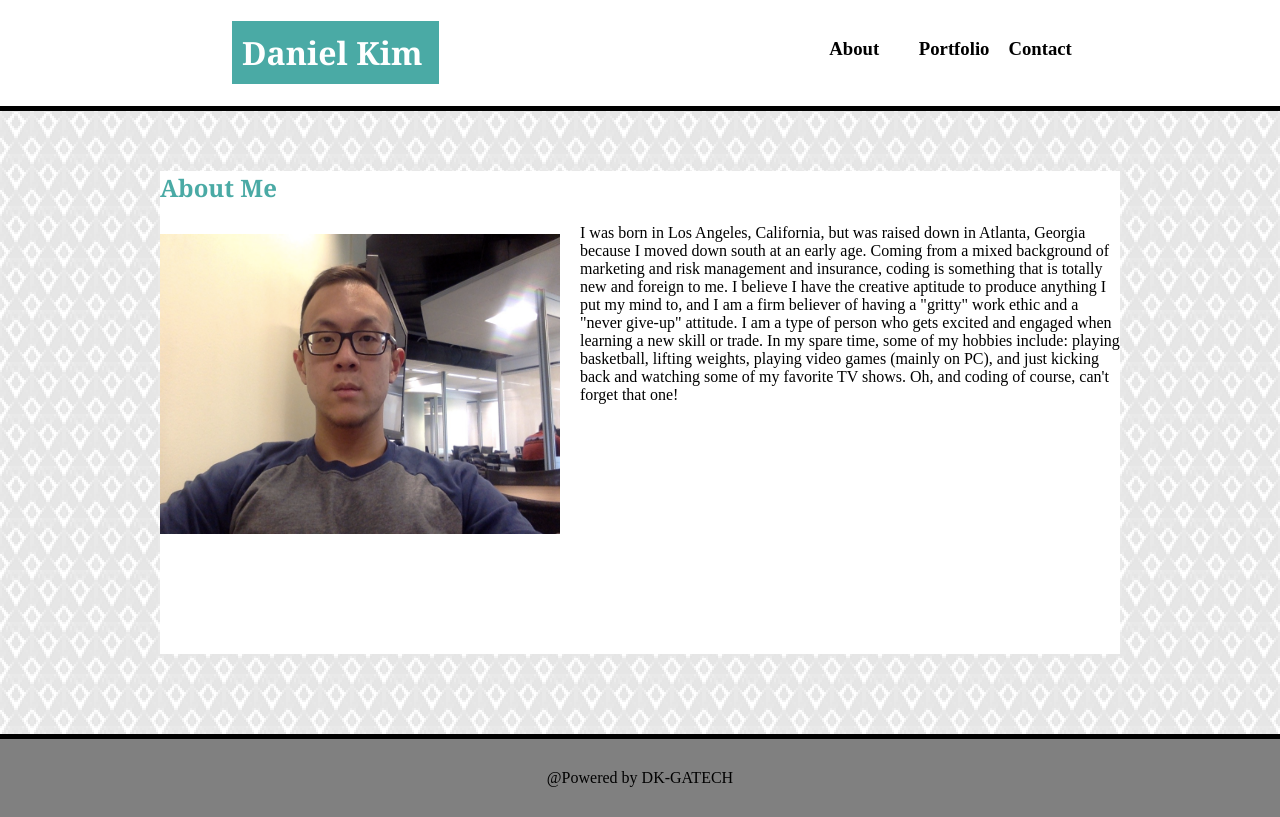
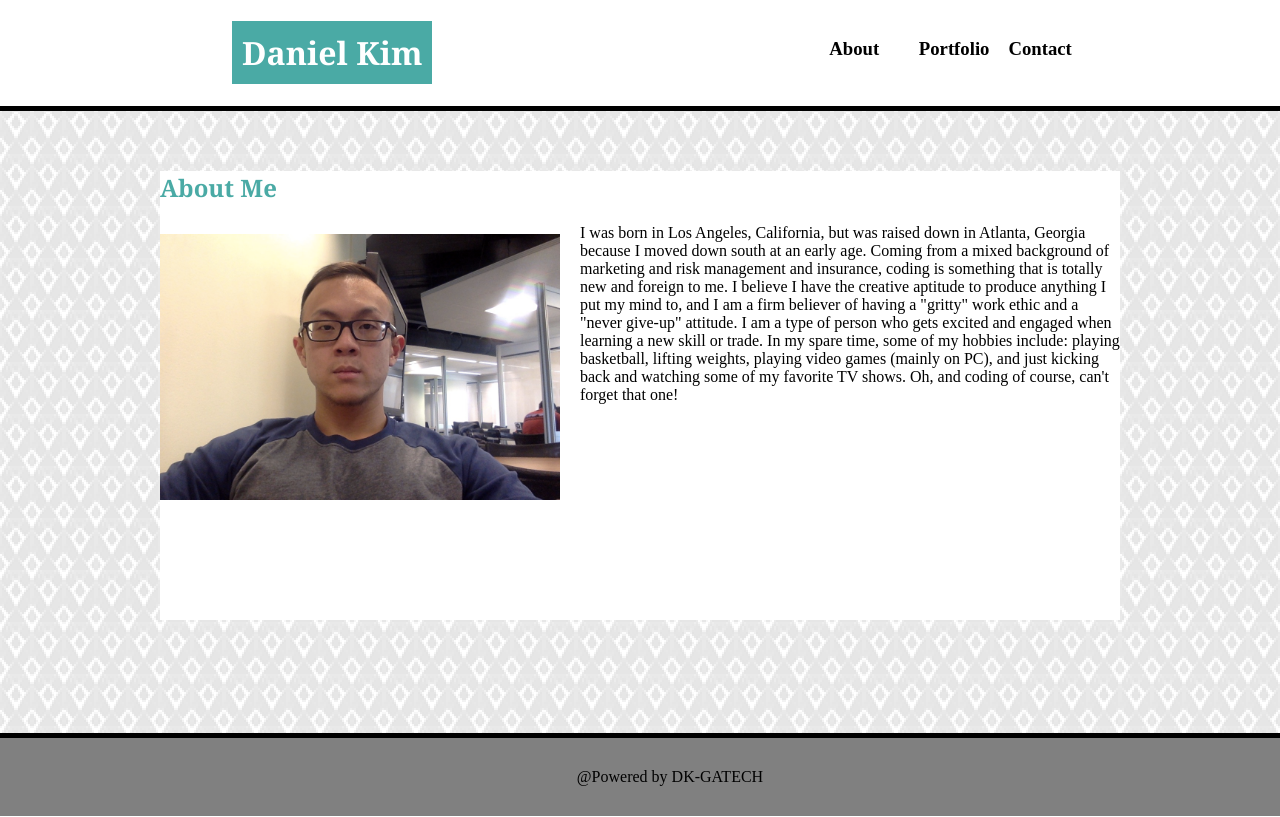
Before and after one commit to dkim67/Basic-Portfolio, a plain HTML site: page index.html in a window 1280 px wide. Drawn offline with Linux system fonts and the light colour scheme.

Commit message:
some changes/updates

```diff
--- a/assets/css/style.css
+++ b/assets/css/style.css
@@ -3,7 +3,6 @@ header
     {
         background-color: white;
         border-bottom: solid thick black;
-
 
     }
 
@@ -20,7 +19,7 @@ h1
     {
         background-color: #4aaaa5;
         color: white;
-        width: 187px;
+        width: auto;
         padding: 10px;
         font-family:Georgia, Times, Times New Roman, serif;
         margin-left: 232px;
@@ -36,10 +35,15 @@ h2
 
     }
 
+.line {
+    border-left: solid thick black;
+}
+
 .container
     {
         width: 960px;
         margin: 0 auto;
+        margin-bottom: 33px;
     }
 h1, h3
     {
@@ -69,6 +73,8 @@ footer
         padding: 30px;
         margin-bottom: 0;
         border-top: solid thick black;
+        position: fixed;
+        width: 100%;
     }
 
 
--- a/index.html
+++ b/index.html
@@ -16,10 +16,11 @@
         <h3>Portfolio</h3>
         <h3>About</h3>
 
+
     </header>
     <div class= "clearfix bio container">
         <h2>About Me</h2>
-        <img style="float:left;margin-bottom:120px" src= "assets/images/profile-photo.jpg" alt= "Daniel's Face" width= "400" height= "300" />
+        <img style="float:left;margin-bottom:120px" src= "assets/images/profile-photo.jpg" alt= "Daniel's Face" width= "400" height= "auto" />
         <section class= "bio">
         <p>I was born in Los Angeles, California, but was raised down in Atlanta, Georgia because I moved down south
             at an early age. Coming from a mixed background of marketing and risk management and insurance, coding
@@ -34,7 +35,7 @@
 
     </div>
 
-    <footer> @Powered by DK-GATECH</footer>
+    <footer>@Powered by DK-GATECH</footer>
 
     </div>
 
```
Also changed, not shown: portfolio.html (+1 -1 lines), 1 other file.
